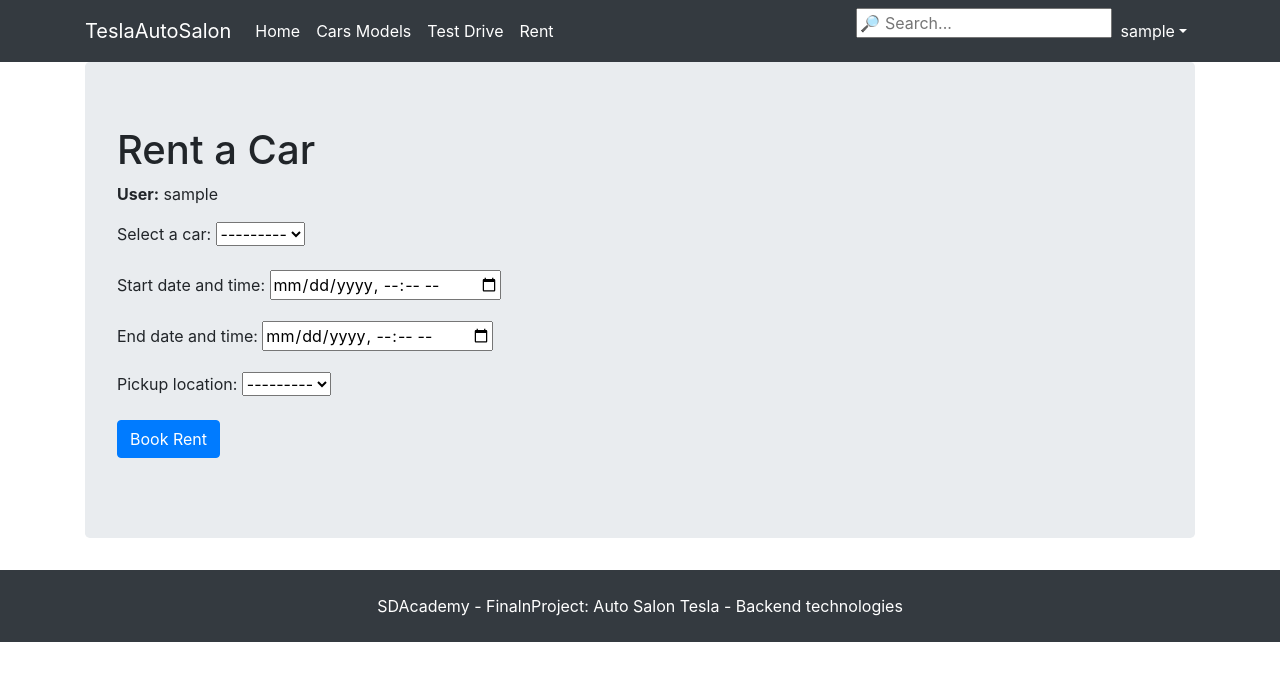
After one commit to BestCeler/AutoSalon_FinalProject, a Django app: page /rent/book/ in a window 1280 px wide. The commit adds this page. Shown: the top 681 px of the page. Run offline with Django 5.2, Linux system fonts and the light colour scheme; the visitor is signed in with stand-in values (Sample User, id 1); data that the repository does not hold is empty; some libraries are stand-ins or nearby versions.

Commit message:
navbar, footer

```diff
--- a/Templates/navbar.html
+++ b/Templates/navbar.html
@@ -11,6 +11,8 @@
             <div class="navbar-nav">
                 <a class="nav-item nav-link active" href="{% url 'home' %}">Home</a>
                 <a class="nav-item nav-link active" href="{% url 'models' %}">Cars Models</a>
+                <a class="nav-item nav-link active" href="{% url 'book_testdrive' %}">Test Drive</a>
+                <a class="nav-item nav-link active" href="{% url 'book_rent' %}">Rent</a>
             </div>
         </div>
         <div class="navbar-nav ml-auto">
--- a/TeslaSalon/urls.py
+++ b/TeslaSalon/urls.py
@@ -18,7 +18,7 @@ from django.contrib import admin
 from django.urls import path, include
 
 from cars_vw.views import *
-from orders.views import TestDriveDetailView, book_test_drive
+from orders.views import TestDriveDetailView, book_test_drive, OrdersActions, OrderDetailView, book_rent, RentDetailView
 from users.views import *
 
 urlpatterns = [
@@ -34,6 +34,11 @@ urlpatterns = [
     path('model//create/', ModelCreateView.as_view(), name='model_create'),
     path('model/update/<int:pk>/',ModelUpdateView.as_view(), name='model_update'),
     path('model/delete/<int:pk>/', ModelDeleteView.as_view(), name='model_delete'),
+
+    path("model/color/filter", CarFilterView.as_view(), name='car_filter'),
+    #path("order/new/", MakeOrderView.as_view(), name='order_new'),
+    path("order/make", OrdersActions.as_view(), name='make_order'),
+    path("order/process/<int:pk>", OrderDetailView.as_view(), name='order_process'),
 
     path("model/color/filter/", CarFilterView.as_view(), name='car_filter'),
 
@@ -51,4 +56,7 @@ urlpatterns = [
     path("testdrive/book/", book_test_drive, name="book_testdrive"),
     path("testdrive/<int:pk>/", TestDriveDetailView.as_view(), name="testdrive_detail"),
 
+    path('rent/book/', book_rent, name='book_rent'),
+    path('rent/<int:pk>/', RentDetailView.as_view(), name='rent_detail')
+
 ]
--- a/cars_vw/views.py
+++ b/cars_vw/views.py
@@ -135,7 +135,7 @@ def search(request):
 
 # Load your API key from environment
 API_KEY = os.getenv("EXCHANGERATESAPI_KEY")
-print(f"Exchange API KEY: '{API_KEY}'")
+# print(f"Exchange API KEY: '{API_KEY}'")
 
 def convert_eur_to_czk(request):
     if not API_KEY:
--- /dev/null
+++ b/orders/Templates/rent_form.html
@@ -0,0 +1,17 @@
+{% extends "base.html" %}
+{% block title %}Rent a Car{% endblock %}
+
+{% block content %}
+  <h1>Rent a Car</h1>
+
+  {% if form %}
+    <p><strong>User:</strong> {{ request.user }}</p>
+    <form method="post">
+      {% csrf_token %}
+      {{ form.as_p }}
+      <button type="submit" class="btn btn-primary">Book Rent</button>
+    </form>
+  {% else %}
+    <p>No form available.</p>
+  {% endif %}
+{% endblock %}
--- a/orders/forms.py
+++ b/orders/forms.py
@@ -2,6 +2,11 @@ from django.forms import ModelForm
 
 from orders.models import *
 from django import forms
+
+from django.utils import timezone
+
+from django.core.exceptions import ValidationError
+
 
 class OrderForm(ModelForm):
     class Meta:
@@ -12,6 +17,13 @@ class OrderForm(ModelForm):
         "client" : "client"
     }
 
+    # checking if the client exists
+    def clean_client(self):
+        client = self.cleaned_data.get('client')
+        if client is None:
+            raise forms.ValidationError("Client must be selected.")
+        return client
+
 
 class OrderLineForm(ModelForm):
     class Meta:
@@ -21,6 +33,13 @@ class OrderLineForm(ModelForm):
         labels = {
             "quantity" : "number of items",
         }
+
+        # Check that quantity is positive (greater than 0).
+        def clean_quantity(self):
+            quantity = self.cleaned_data.get('quantity')
+            if quantity is None or quantity <= 0:
+                raise forms.ValidationError("Quantity must be greater than zero.")
+            return quantity
 
 
 class TestDriveForm(ModelForm):
@@ -35,3 +54,53 @@ class TestDriveForm(ModelForm):
             'date': 'Choose date and time',
             'location': 'Choose showroom location',
         }
+
+
+        # Check if there is a date in the future
+        def clean_date(self):
+            date = self.cleaned_data.get('date')
+            if date and date <= timezone.now():
+                raise forms.ValidationError("Date and time must be in the future.")
+            return date
+
+
+class RentForm(ModelForm):
+    class Meta:
+        model = Rents
+        fields = ['product', 'date_from', 'date_to', 'location']
+
+        widgets = {
+            'date_from': forms.DateTimeInput(attrs={'type': 'datetime-local'}),
+            'date_to': forms.DateTimeInput(attrs={'type': 'datetime-local'}),
+        }
+
+        labels = {
+            'product': 'Select a car',
+            'date_from': 'Start date and time',
+            'date_to': 'End date and time',
+            'location': 'Pickup location',
+        }
+
+    def clean(self):
+        cleaned_data = super().clean()
+        date_from = cleaned_data.get('date_from')
+        date_to = cleaned_data.get('date_to')
+        product = cleaned_data.get('product')
+
+        if date_from and date_to:
+            if date_to <= date_from:
+                raise ValidationError('End date must be after start date.')
+
+            # Lease overlap check
+            overlapping_rents = Rents.objects.filter(
+                product=product,
+                date_from__lt=date_to,
+                date_to__gt=date_from
+            )
+            if self.instance.pk:
+                overlapping_rents = overlapping_rents.exclude(pk=self.instance.pk)
+
+            if overlapping_rents.exists():
+                raise ValidationError('This car is already rented during the selected period.')
+
+        return cleaned_data
--- a/orders/views.py
+++ b/orders/views.py
@@ -5,10 +5,9 @@ from django.views import View
 from django.views.generic import CreateView, DetailView, ListView
 
 from cars_vw.models import Car
-from orders.forms import TestDriveForm
-from orders.models import Order, OrderLine, TestDrive
+from orders.forms import TestDriveForm, RentForm
+from orders.models import Order, OrderLine, TestDrive, Rents
 from users.models import Address
-
 
 
 """class MakeOrderView(View):
@@ -132,8 +131,27 @@ def book_test_drive(request):
             test_drive.client = request.user
             test_drive.save()
             return redirect("testdrive_detail", pk=test_drive.pk)
-
     else:
         form = TestDriveForm()
 
     return render(request, "test_drive.html", {"form": form})
+
+
+@login_required
+def book_rent(request):
+    if request.method == "POST":
+        form = RentForm(request.POST)
+        if form.is_valid():
+            rent = form.save(commit=False)
+            rent.client = request.user
+            rent.save()
+            return redirect('rent_detail', pk=rent.pk)
+    else:
+        form = RentForm()
+    return render(request, "rent_form.html", {"form": form})
+
+# shows the rental page for a specific car
+class RentDetailView(DetailView):
+    model = Rents
+    template_name = "rent_detail.html"
+    context_object_name = "rent"
```
Also changed, not shown: cars_vw/forms.py (+32 -3 lines), orders/Templates/rent_detail.html (added, +17 -0 lines), pictures/car_pictures/spring.jpg (added).
